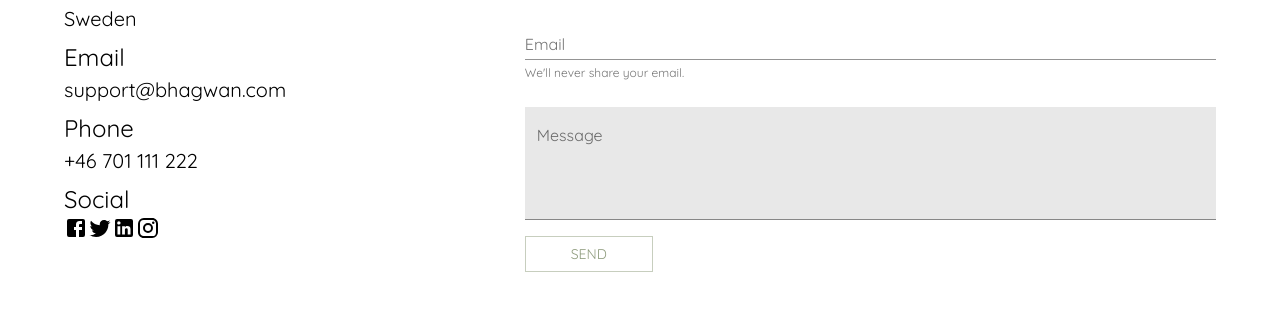
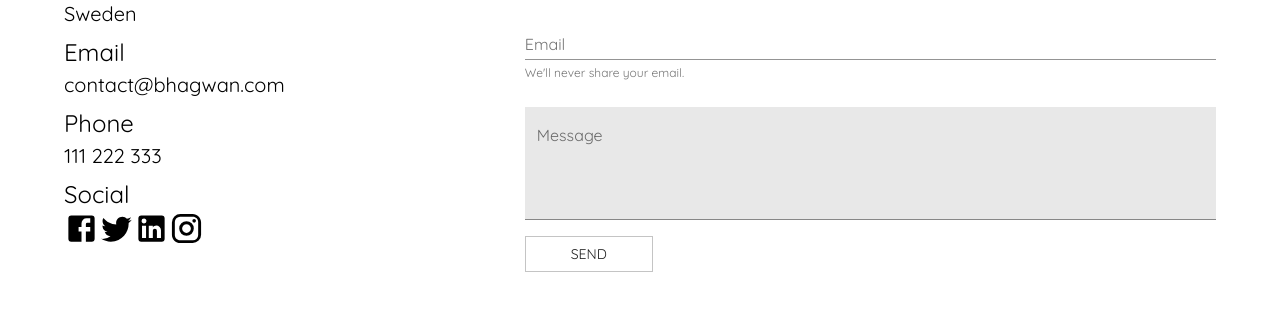
Before and after one commit to HBerglund/e-commerce-assignment, a React (Create React App) app: page /contact in a window 1280 px wide. Shown: the part 604-926 px from the top of the page. Built offline with nearby package versions, Linux system fonts and the light colour scheme.

Commit message:
Fixed small adjustment to styling

```diff
--- a/src/Navigation/Contact.tsx
+++ b/src/Navigation/Contact.tsx
@@ -74,22 +74,22 @@ function Contact() {
               Email
             </Typography>
             <Typography variant='h6' component='h4' gutterBottom>
-              support@bhagwan.com
+              contact@bhagwan.com
             </Typography>
             <Typography variant='h5' component='h2'>
               Phone
             </Typography>
             <Typography variant='h6' component='h4' gutterBottom>
-              +46 701 111 222
+              111 222 333
             </Typography>
             <Typography variant='h5' component='h2'>
               Social
             </Typography>
             <Typography variant='h6' component='h4'>
-              <Facebook />
-              <Twitter />
-              <LinkedIn />
-              <Instagram />
+              <Facebook fontSize='large' />
+              <Twitter fontSize='large' />
+              <LinkedIn fontSize='large' />
+              <Instagram fontSize='large' />
             </Typography>
           </Box>
           <Box className={classes.form}>
@@ -119,11 +119,7 @@ function Contact() {
                 rows={4}
                 variant='filled'
               />
-              <Button
-                color='secondary'
-                className={classes.button}
-                variant='outlined'
-              >
+              <Button className={classes.button} variant='outlined'>
                 Send
               </Button>
             </FormControl>
```
